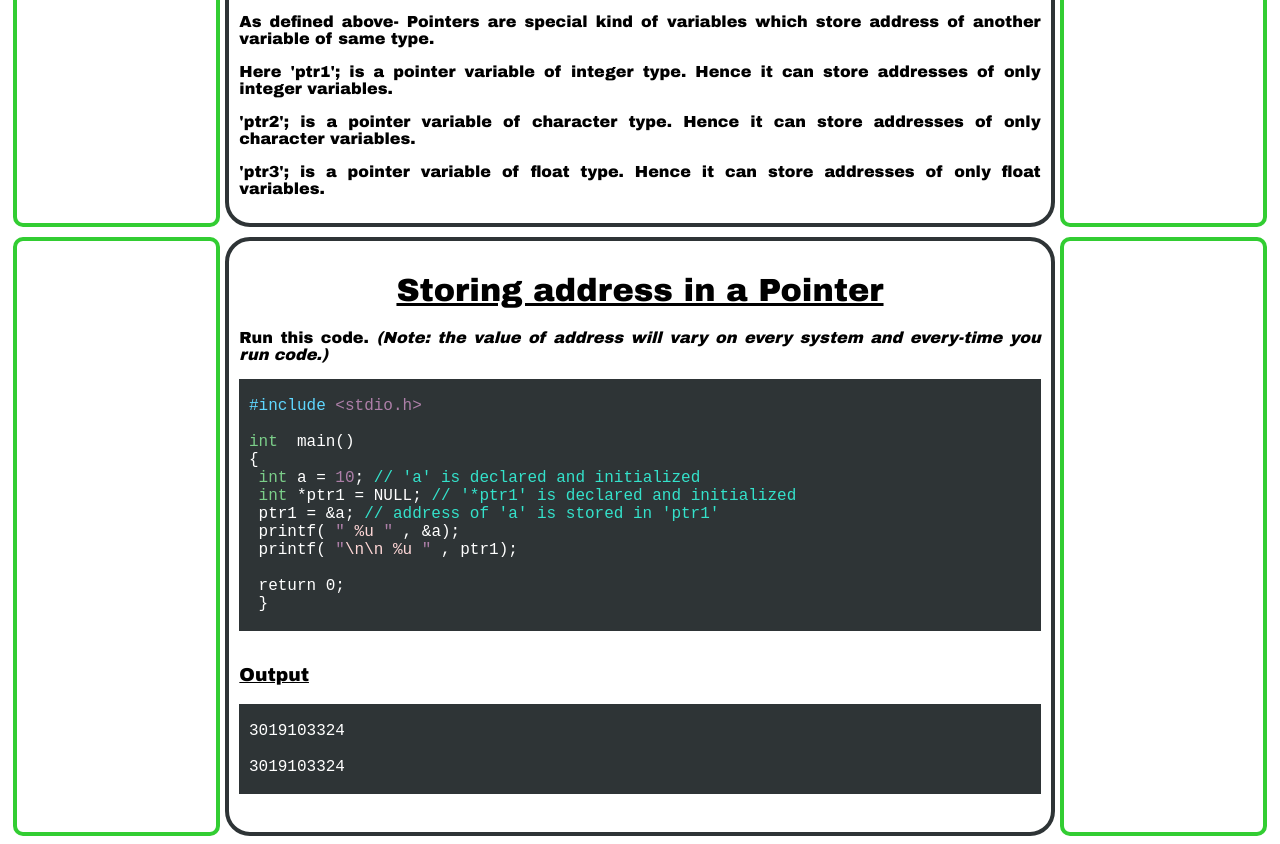
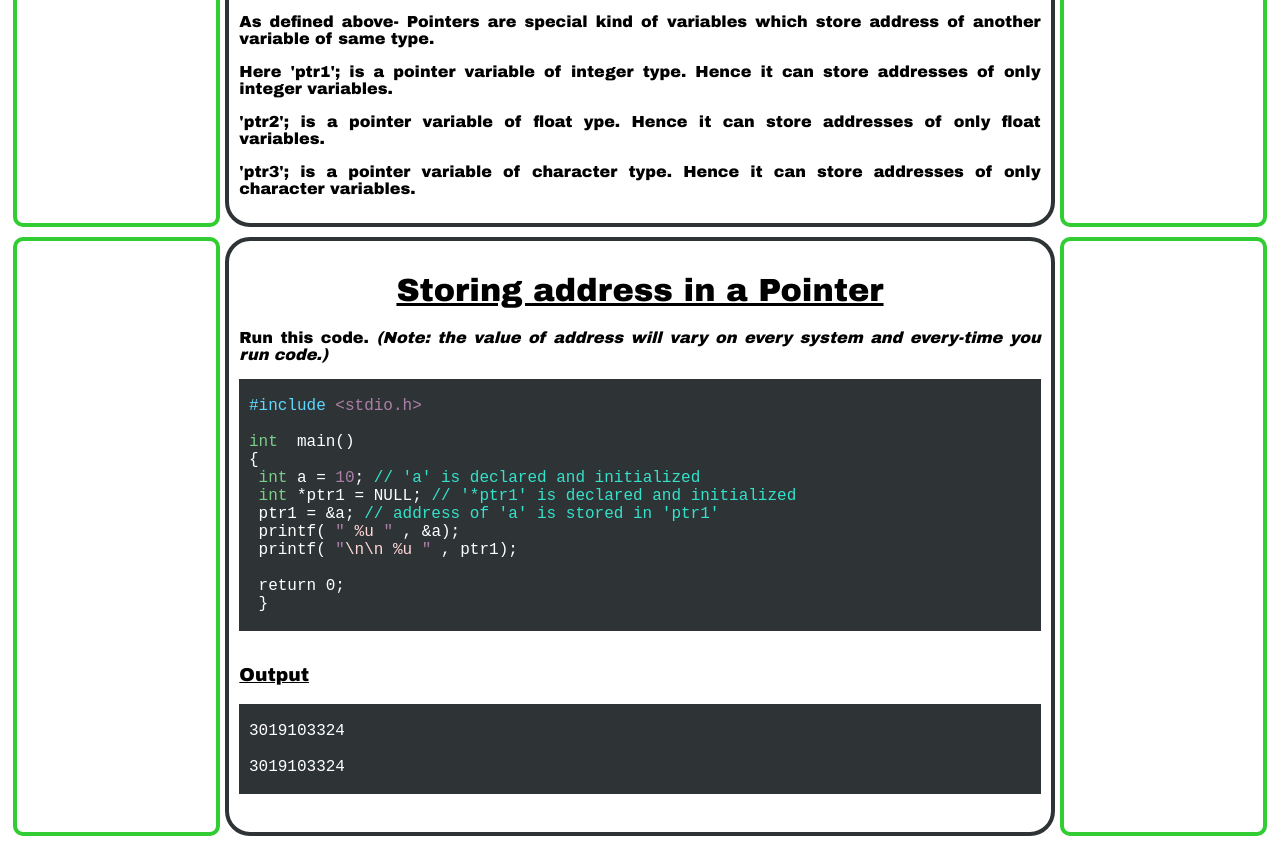
Before and after one commit to VyomDutt/varodek.github.io, a plain HTML site: page index.html in a window 1280 px wide. Shown: the part 3038-3882 px from the top of the page. Drawn offline with Linux system fonts and the light colour scheme.

Commit message:
Float char

```diff
--- a/index.html
+++ b/index.html
@@ -233,8 +233,8 @@ Example:
 </pre>
 <p>As defined above- Pointers are special kind of variables which store address of another variable of <b>same type</b>.</p>
 <p>Here <b>&#39;ptr1&#39</b>; is a pointer variable of integer type. Hence it can store addresses of only integer variables. </p>
-<p><b>&#39;ptr2&#39</b>; is a pointer variable of character type. Hence it can store addresses of only character variables. </p>
-<p><b>&#39;ptr3&#39</b>; is a pointer variable of float type. Hence it can store addresses of only float variables. </p>
+<p><b>&#39;ptr2&#39</b>; is a pointer variable of float ype. Hence it can store addresses of only float variables. </p>
+<p><b>&#39;ptr3&#39</b>; is a pointer variable of character type. Hence it can store addresses of only character variables. </p>
 
 </td>
 
```
